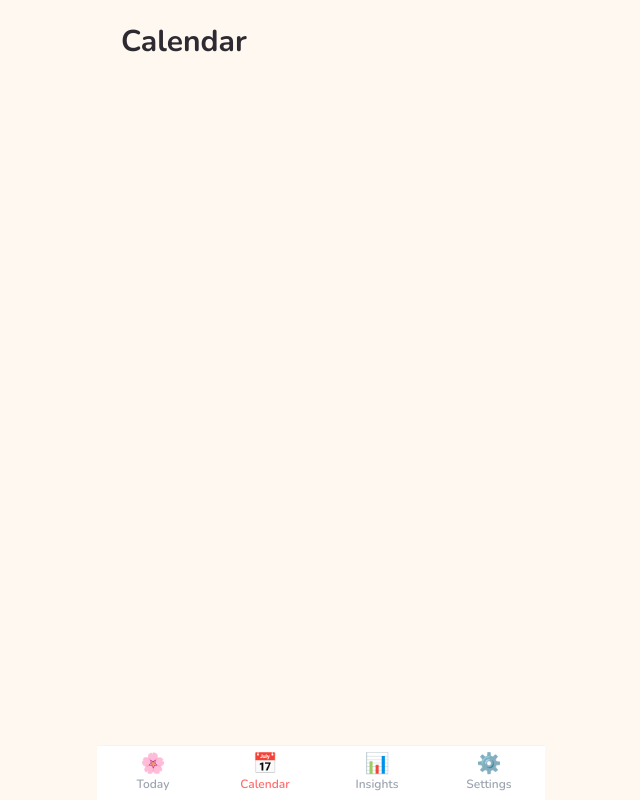
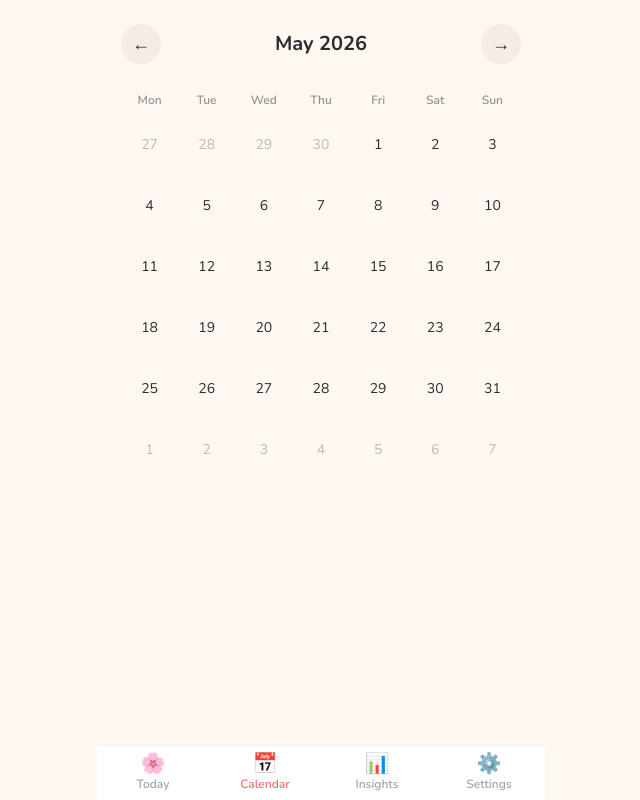
Before and after one commit to gearoidoc/coochie-cara, a React (Vite) app: page /coochie-cara/calendar in a window 1280 px wide. Shown: the whole page, without its empty margins (319-959 px from the left). Built offline with nearby package versions, Linux system fonts and the light colour scheme.

Commit message:
feat(calendar): month grid scaffold with prev/next navigation

```diff
--- a/src/screens/Calendar.tsx
+++ b/src/screens/Calendar.tsx
@@ -1,7 +1,66 @@
+import { useState } from 'react'
+import {
+  format,
+  startOfMonth,
+  startOfWeek,
+  eachDayOfInterval,
+  addDays,
+  addMonths,
+  subMonths,
+  isSameMonth,
+} from 'date-fns'
+
+const WEEKDAYS = ['Mon', 'Tue', 'Wed', 'Thu', 'Fri', 'Sat', 'Sun']
+
 export default function Calendar() {
+  const [currentMonth, setCurrentMonth] = useState(() => startOfMonth(new Date()))
+
+  const gridStart = startOfWeek(currentMonth, { weekStartsOn: 1 })
+  const gridDays = eachDayOfInterval({ start: gridStart, end: addDays(gridStart, 41) })
+
   return (
-    <div className="p-6">
-      <h1 className="text-3xl font-bold text-ink">Calendar</h1>
+    <div className="flex flex-col min-h-screen bg-cream p-6">
+      <div className="flex items-center justify-between mb-6">
+        <button
+          onClick={() => setCurrentMonth(subMonths(currentMonth, 1))}
+          className="w-10 h-10 flex items-center justify-center rounded-full bg-ink/5 text-ink text-lg active:scale-95 transition-all"
+        >
+          ←
+        </button>
+        <h1 className="text-xl font-bold text-ink">
+          {format(currentMonth, 'MMMM yyyy')}
+        </h1>
+        <button
+          onClick={() => setCurrentMonth(addMonths(currentMonth, 1))}
+          className="w-10 h-10 flex items-center justify-center rounded-full bg-ink/5 text-ink text-lg active:scale-95 transition-all"
+        >
+          →
+        </button>
+      </div>
+
+      <div className="grid grid-cols-7 mb-1">
+        {WEEKDAYS.map(day => (
+          <div key={day} className="text-center text-xs font-semibold text-ink/50 py-1">
+            {day}
+          </div>
+        ))}
+      </div>
+
+      <div className="grid grid-cols-7 gap-y-1">
+        {gridDays.map(day => {
+          const inMonth = isSameMonth(day, currentMonth)
+          return (
+            <div
+              key={day.toISOString()}
+              className="aspect-square flex items-center justify-center"
+            >
+              <span className={`text-sm font-medium ${inMonth ? 'text-ink' : 'text-ink/30'}`}>
+                {format(day, 'd')}
+              </span>
+            </div>
+          )
+        })}
+      </div>
     </div>
   )
 }
```
